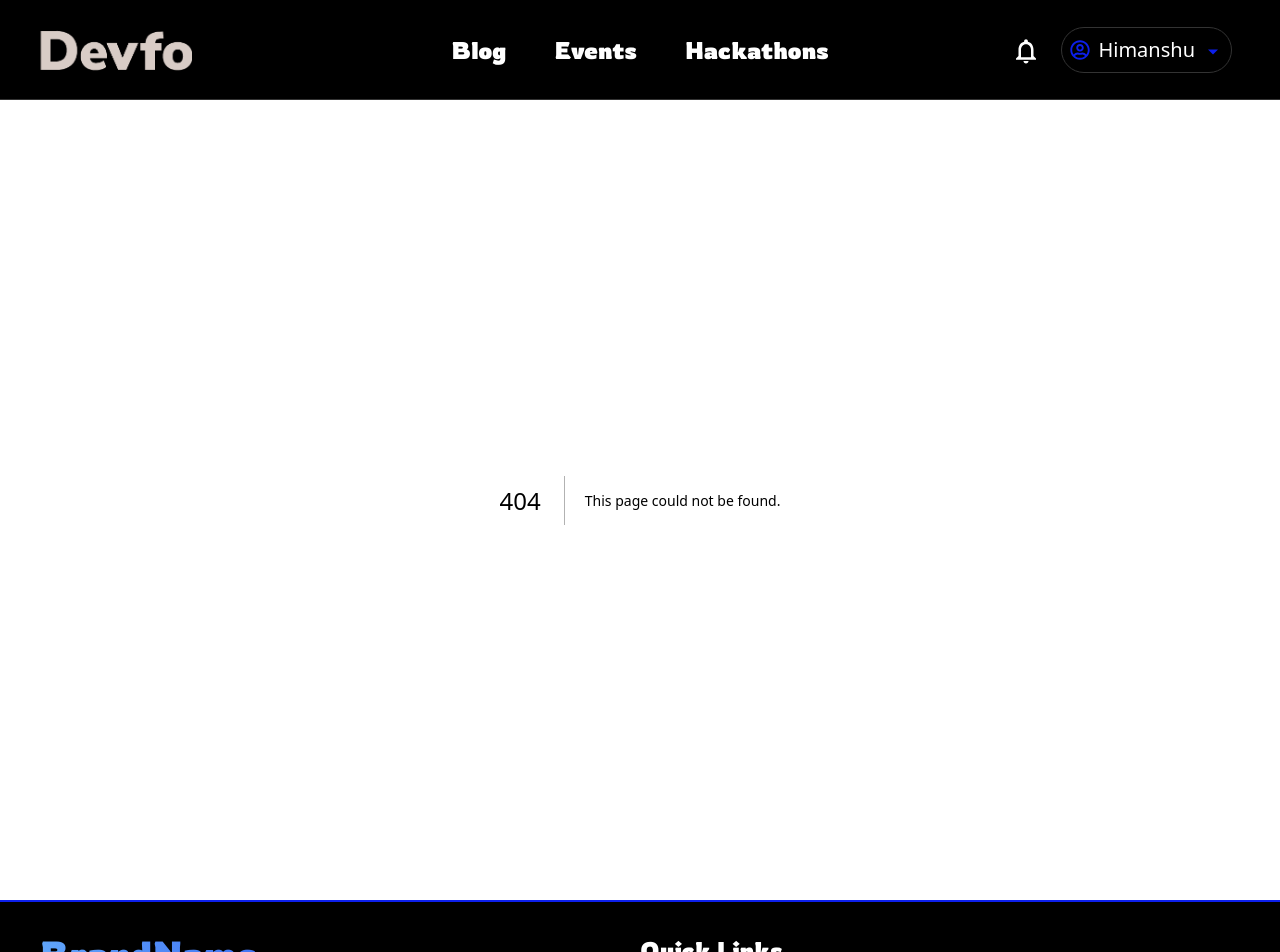
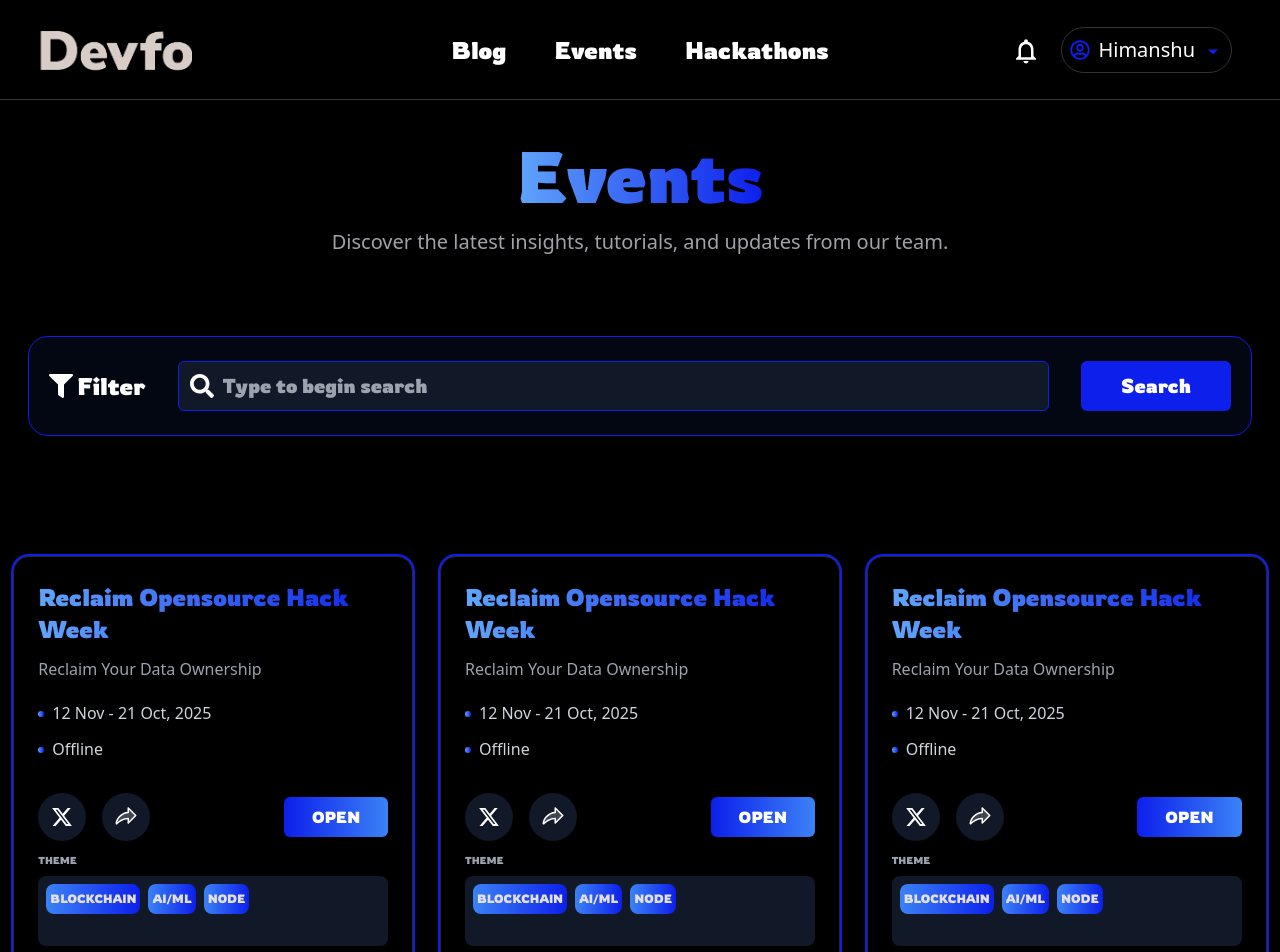
Before and after one commit to himansh423/saas-event-platform, a Next.js app: page /events/1 in a window 1280 px wide. Before the commit this address had no page. Shown: the top 952 px of the page. Built offline with nearby package versions, Linux system fonts and the light colour scheme.

Commit message:
created events page

```diff
--- /dev/null
+++ b/src/app/events/[category]/page.tsx
@@ -0,0 +1,11 @@
+import EventsPage from "@/components/EventsPage"
+
+const page = () => {
+  return (
+    <div>
+      <EventsPage/>
+    </div>
+  )
+}
+
+export default page
--- /dev/null
+++ b/src/components/EventsPage.tsx
@@ -0,0 +1,39 @@
+import { Rowdies } from "next/font/google";
+import EventCard from "./EventCard";
+import SearchAndFilterBox from "./SearchAndFilterBox";
+
+const rowdies1 = Rowdies({
+  weight: "700",
+  display: "swap",
+  subsets: ["latin"],
+});
+const EventsPage = () => {
+  return (
+    <div className="min-h-screen w-screen bg-black">
+      <div className="w-full flex flex-col gap-4 items-center pt-10">
+        <h1
+          className={`${rowdies1.className} bg-gradient-to-r from-blue-400 to-[#0c1feb] bg-clip-text text-transparent text-7xl `}
+        >
+          Events
+        </h1>
+        <p className="text-zinc-400 text-xl">
+          Discover the latest insights, tutorials, and updates from our team.
+        </p>
+      </div>
+      <div>
+      <div className="mt-20 px-7">
+        <SearchAndFilterBox/>
+      </div>
+      <div className="w-full grid grid-cols-3 place-items-center py-10 mt-4 ">
+        {[1, 2, 3, 4, 5, 6].map((item) => (
+          <div className="mt-16">
+            <EventCard />
+          </div>
+        ))}
+      </div>
+      </div>
+    </div>
+  );
+};
+
+export default EventsPage;
```
